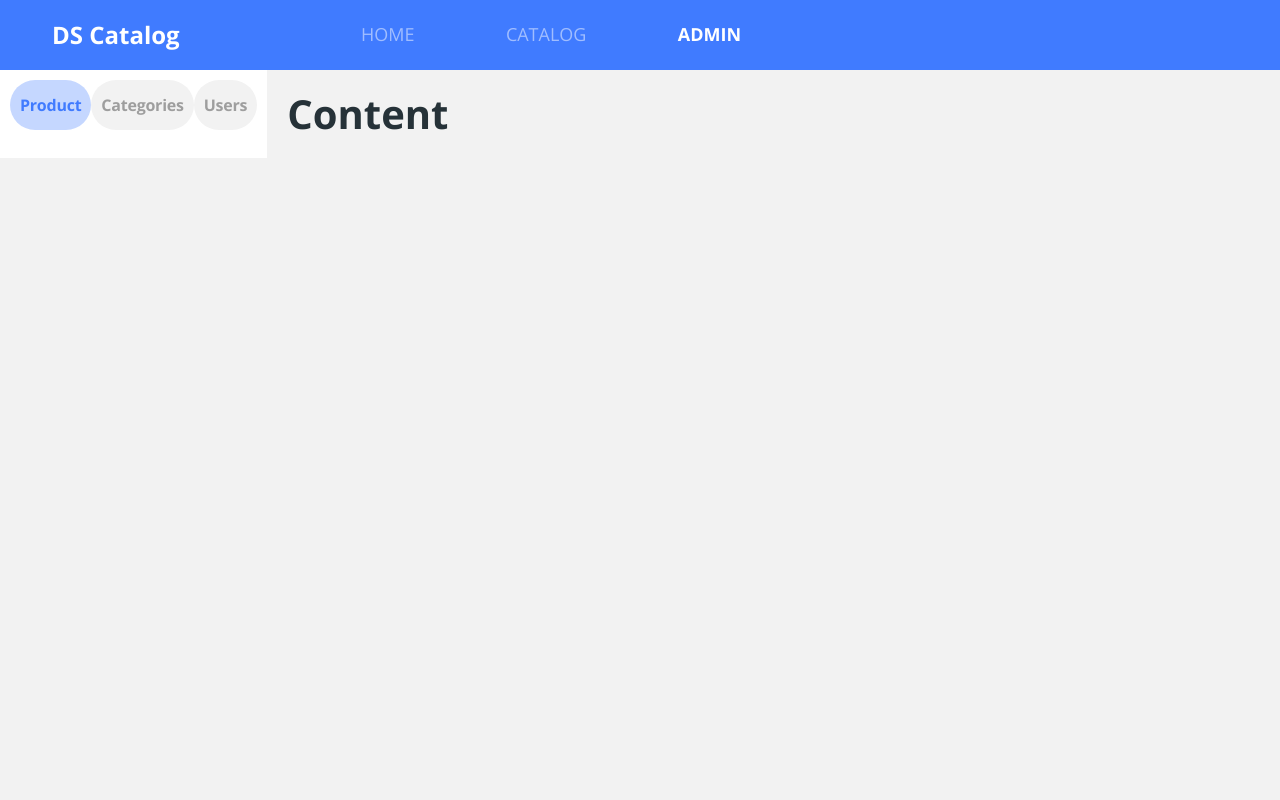
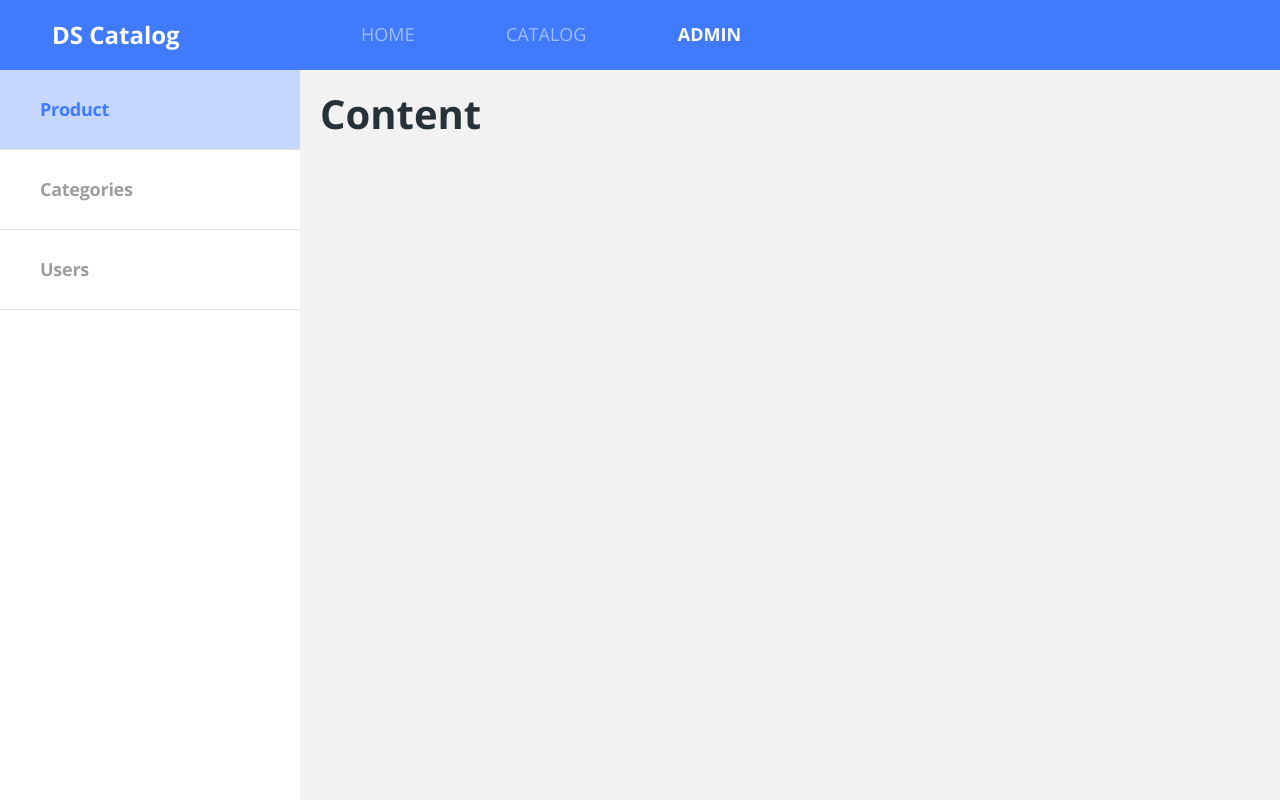
Before and after one commit to Tssa301/dscatalog-301, a React (Create React App) app in the folder frontweb/: page /admin in a window 1280 px wide. Built offline with nearby package versions, Linux system fonts and the light colour scheme.

Commit message:
Admin Navbar layout responsive

```diff
--- a/frontweb/src/pages/Admin/NavBar/styles.css
+++ b/frontweb/src/pages/Admin/NavBar/styles.css
@@ -1,6 +1,6 @@
 ul {
-    display:flex;
-    justify-content:space-around;
+  display: flex;
+  justify-content: space-around;
   list-style-type: none;
   margin: 0;
   padding: 0;
@@ -23,7 +23,6 @@
   font-weight: bold;
   letter-spacing: -0.015em;
   color: #9e9e9e;
-
 }
 
 .admin-nav-item.active {
@@ -34,3 +33,32 @@
 .admin-nav-item p {
   margin-bottom: 0;
 }
+
+@media (min-width: 768px) {
+  .admin-nav-item {
+    min-width: 220px;
+  }
+}
+
+@media (min-width: 1200px) {
+  ul {
+    justify-content: unset;
+    flex-direction: column;
+  }
+
+  .admin-nav-container {
+    padding: 0;
+    width: 300px;
+    height: calc(100vh - 70px);
+  }
+
+  .admin-nav-item {
+    border-radius: 0;
+    font-size: 18px;
+    height: 80px;
+    background-color: #fff;
+    border-bottom: 1px solid #e1e1e1;
+    justify-content: flex-start;
+    padding-left: 40px;
+  }
+}
```
Lines whose indentation alone changed are shown as unchanged.
